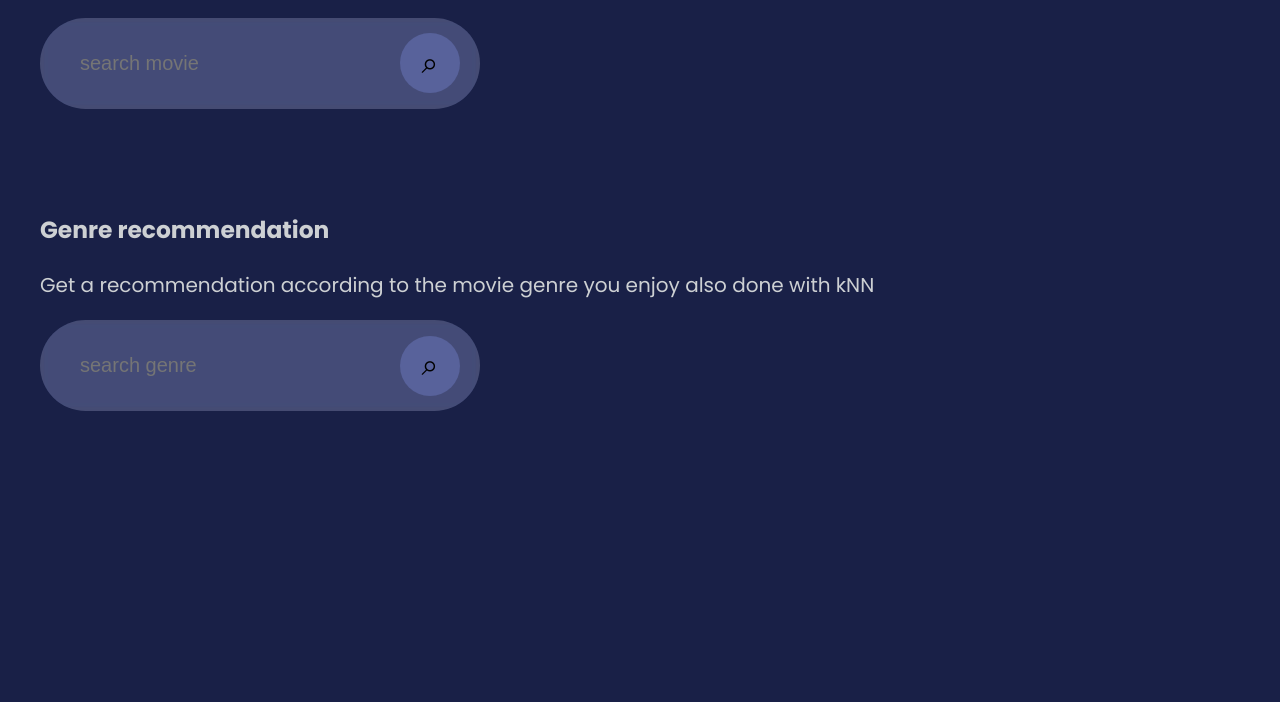
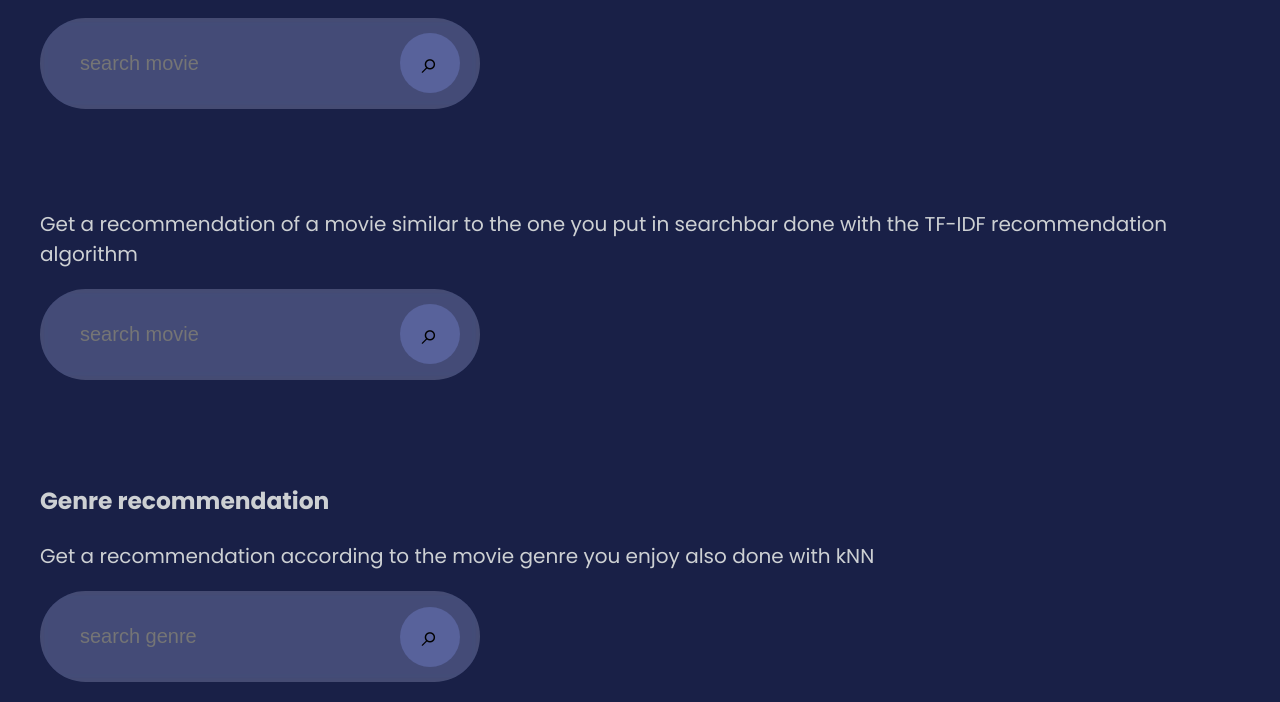
Before and after one commit to VeIskar/Movie-Recommendation-System, a Flask app: page / in a window 1280 px wide. Shown: the part 756-1458 px from the top of the page. Before the commit the page ends 1167 px from the top, so only its background shows below. Run offline with Flask 3, Linux system fonts and the light colour scheme.

Commit message:
add: second tf-idf search

```diff
--- a/app.py
+++ b/app.py
@@ -45,6 +45,22 @@ def recom_tfid_title(movie_title):
 
     return sim_movs_tl.head(10)
 
+#tf-idf based on cosine measure and other movies score
+def find_tfidf_allsrch(movie_id):
+    sim_users = rat_df[(rat_df["movieId"] == movie_id) & (rat_df["rating"] > 4)]["userId"].unique()
+    similar_user_rats = rat_df[(rat_df["userId"].isin(sim_users)) & (rat_df["rating"] > 4)]["movieId"]
+    similar_user_rats = similar_user_rats.value_counts() / len(sim_users)
+
+    similar_user_rats = similar_user_rats[similar_user_rats > 0.10]
+    all_users = rat_df[(rat_df["movieId"].isin(similar_user_rats.index)) & (rat_df["rating"] > 4)]
+    all_user_rats = all_users["movieId"].value_counts() / len(all_users["userId"].unique())
+    rat_perct = pd.concat([similar_user_rats, all_user_rats], axis=1)
+    rat_perct.columns = ["similar", "all"]
+
+    rat_perct["score"] = rat_perct["similar"] / rat_perct["all"]
+    rat_perct = rat_perct.sort_values("score", ascending=False)
+    return rat_perct.head(10).merge(mov_df, left_index=True, right_on="movieId")[["score", "title", "genres"]]
+
 #Knn item-based collaborative filtering genre recommender
 def filter_genre(genre):
     return mov_df[mov_df['genres'].str.contains(genre, case=False)]
@@ -87,6 +103,13 @@ def index():
 def recommend_tfidf():
     movie_title = request.form.get('tfidf-mov', type=str)
     recommendations = recom_tfid_title(movie_title)
+    return jsonify(recommendations.to_dict(orient='index'))
+
+@app.route('/recommend/tfidf_all', methods=['POST'])
+def recommend_tfidf_all():
+    movie_title = request.form.get('tfidf-mov', type=str)
+    movie_id = mov_df[mov_df['title'].str.contains(movie_title, case=False)].iloc[0]['movieId']
+    recommendations = find_tfidf_allsrch(movie_id)
     return jsonify(recommendations.to_dict(orient='index'))
 
 @app.route('/autocomplete/movies', methods=['GET'])
--- a/static/script.js
+++ b/static/script.js
@@ -45,6 +45,33 @@ document.getElementById('recommendation-tfidf-movie').addEventListener('submit',
             movieDiv.innerHTML = `<strong>${movie.title}</strong> (${movie.genres})`;
             recommendationsDiv.appendChild(movieDiv);
         }
+    });
+});
+
+
+document.getElementById('recommendation-tfidf-allsrch').addEventListener('submit', function(event) {
+    event.preventDefault();
+
+    let query = document.getElementById('tfidf-all-search').value;
+
+    fetch('/recommend/tfidf_all', {
+        method: 'POST',
+        headers: {
+            'Content-Type':'application/x-www-form-urlencoded',
+        },
+        body: `tfidf-mov=${query}`
+    })
+    .then(response => response.json())
+    .then(data => {
+        const recommendationsDiv = document.getElementById('recommendations-tfidf-allsrch');
+        recommendationsDiv.innerHTML = '<h2>Recommended Movies:</h2>' ;
+        for (let movieId in data) {
+            let movie = data[movieId];
+            let movieDiv = document.createElement('div');
+            movieDiv.innerHTML = `<strong>${movie.title}</strong> (${movie.genres})`;
+            recommendationsDiv.appendChild(movieDiv);
+        }
+
     });
 });
 
--- a/static/style.css
+++ b/static/style.css
@@ -38,7 +38,7 @@ h1 {
 }
 
 
-#recommendations, #recommendations-tfidf, #recommendations-genre {
+#recommendations, #recommendations-tfidf, #recommendations-genre, #recommendations-tfidf-allsrch {
     margin-top: 20px;
     text-align: center;
 }
--- a/templates/index.html
+++ b/templates/index.html
@@ -45,6 +45,16 @@
 
             <br><br>
 
+            <p class="tfidfMovieTxt2">Get a recommendation of a movie similar to the one you put in searchbar done with the TF-IDF recommendation algorithm</p>
+            <form id="recommendation-tfidf-allsrch" class="searchbar">
+                <input type="text" id="tfidf-all-search" placeholder="search movie" name="tfidf-mov" list="movie-suggestions"  autocomplete="off">
+                <datalist id="movie-suggestions"></datalist>
+                <button type="submit">⌕</button>
+            </form>
+            <div id="recommendations-tfidf-allsrch"></div>
+
+            <br><br>
+
             <h3>Genre recommendation</h3>
             <p class="knnGenreTxt">Get a recommendation according to the movie genre you enjoy also done with kNN</p>
             <form id="recommendation-knn-genre" class="searchbar">
```
